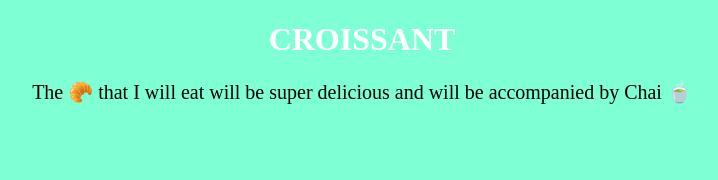
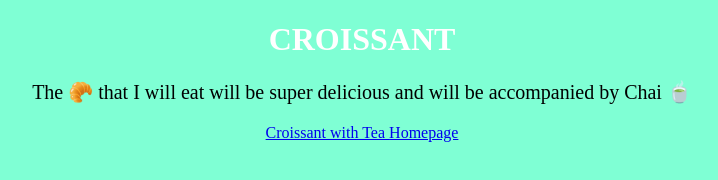
Before and after one commit to issy2500/Croissant, a plain HTML site: page about.html in a window 1280 px wide. Shown: the whole page, without its empty margins (278-996 px from the left). Drawn offline with Linux system fonts and the light colour scheme.

Commit message:
added <a> to link to all pages

```diff
--- a/about.html
+++ b/about.html
@@ -13,6 +13,14 @@
     <p>
         The 🥐 that I will eat will be super delicious and will be accompanied by Chai 🍵
     </p>
+    <footer>
+        <a href="/photo.html" title="This is how!">
+        Croissant with Tea
+        </a>
+         <a href="index.html" title="Back to Croissant">
+            Homepage
+        </a>
+    </footer>
 
 </body>
 </html>
```
Also changed, not shown: index.html (+3 -1 lines), photo.html (+5 -0 lines).
